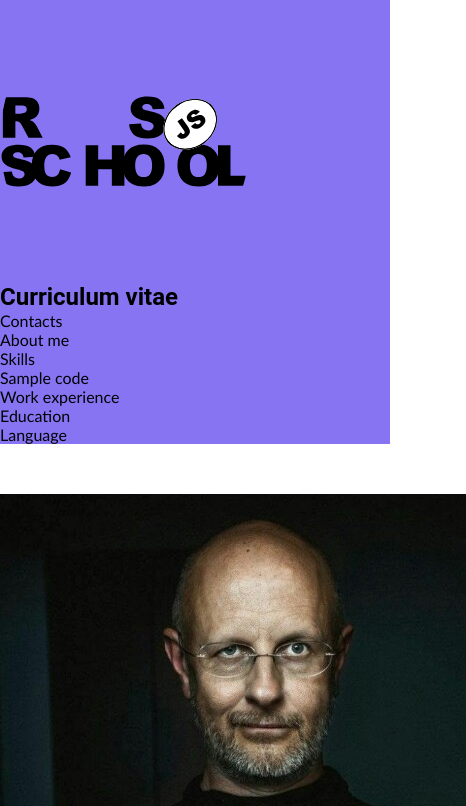
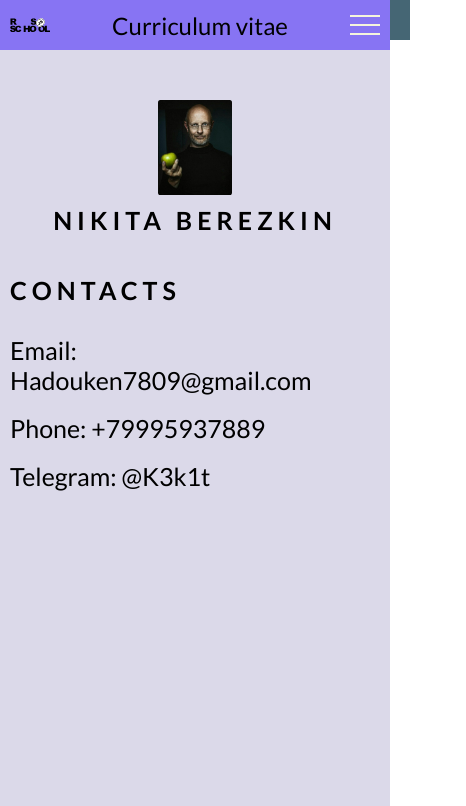
Before and after one commit to k3kit/rsschool-cv, a plain HTML site: page index.html in a window 390 px wide. Shown: the top 806 px of the page, 466 px wide, since content can reach past the window. Drawn offline with nearby package versions, Linux system fonts and the light colour scheme; a script that the page names is missing.

Commit message:
feat: add style

```diff
--- a/style/style.css
+++ b/style/style.css
@@ -4,14 +4,66 @@
   border: 0;
 }
 
-  html {
-    scroll-behavior: smooth;
+html,body {
+  height: 100%;
+  font-family: 'Lato', sans-serif;
+  font-weight: 400;
 }
-  body{
-      font-family: 'Gill Sans', 'Gill Sans MT', Calibri, 'Trebuchet MS', sans-serif;
+
+.header{
+  position: fixed;
+  width: 100%;
+  top: 0;
+  left: 0;
+  z-index: 50;
 }
+.header:before{
+  content: '';
+  position: absolute;
+  top:0;
+  left: 0;
+  width: 100%;
+  height: 100%;
+  background-color: #8774f3;
+  z-index: 2;
+}
+
+.header__body{
+  position: relative;
+  display: flex;
+  justify-content: space-between;
+  height: 80px;
+  align-items: center;
+}
+
+.header__list{
+  display: flex;
+  position: relative;
+  z-index: 2;
+}
+
+.header__list li{
+  margin: 0px 0px 0px 20px;
+}
+
+.header__link{
+  text-transform: uppercase;
+  font-size: 18px;
+}
+.container{
+  max-width: 1180px;
+  margin: 0 auto;
+  padding: 0px 10px;
+}
+
+.header__body{
+  position: relative;
+
+}
+
 h1,h2,h3{
-    font-family: 'Roboto';
+  font-family: 'Lato';
+  font-weight: 700;
 }
 
 li{
@@ -28,18 +80,19 @@ a:visited {
 a:hover {
   text-decoration: none;
   cursor:pointer;
+  transition: transform 0.3s ease-out;
 }
+
+
 .section-title {
-    font-family: Forum;
-    font-weight: normal;
   line-height: 50px;
   font-size: 25px;
   letter-spacing: 5px;
   text-transform: uppercase;
+  padding-bottom: 20px;
+}
 
-  }
 .section-text{
-    font-family: Roboto;
   font-style: normal;
   font-weight: 300;
   font-size: 22px;
@@ -47,54 +100,149 @@ a:hover {
 }
 
 .header__photo{
-    height: 280px;
-    width: 250px;
-    border-radius: 50%;
-    margin-right: 50px;
+  flex: 0 0 60px;
+  overflow: hidden;
+  position: relative;
+  z-index: 3;
 }
+
+.header__photo img{
+  max-width: 100%;
+  display: block;
+}
+
 
 .header__title{
   font-size: 50px;
 }
+
 .header__subtitle{
   font-size: 80px;
 }
+
 .wrapper{
   margin: 0 auto;
   max-width: 1440px;
 }
 
-  .header{
-
-    background-color: #8774f3;
-    color: #000000;
-    margin-bottom: 50px;
+.main{
+  padding: 100px 0px 0px 0px;
+  background-color: hsla(249, 27%, 65%, 0.336);
+  width: 100%;
+  top: 0;
+  left: 0;
 }
 
-  .header__wrapper{
-      display: flex;
-      align-items: center
+.header__burger{
+  display: none;
+}
+.header__logo{
+  overflow: hidden;
+    position: relative;
+    z-index: 3;
+    font-weight: normal;
+}
+.header__list{
+  transition: 1s;
+
+}
+.menu__list:hover{
+  transform: scale(1.2);
+
+}
+.menu__link:focus{
+  transform: scale(1.2);
+
 }
 
-  .header__list-items{
-    display: flex;
-    justify-content:space-around;
+  /* burger menu */
+@media (max-width:768px){
+
+
+  .header__photo{
+    flex: 0 0 40px;
+  }
+  .header__body{
+    height: 50px;
+  }
+  .header__burger{
+    display: block;
+    position: relative;
+    width: 30px;
+    height: 20px;
+    position: relative;
+    z-index: 3;
   }
 
-  .header__list-item{
-    color: #131111;
-    transition: all 0.4s;
-    font-size: 30px;
-  }
-  .header__list-item:hover{
-      font-size: 35px;
-    color: #131111;
+  .header__menu{
+    position: fixed;
+    top: -100%;
+    left: 0;
+    width: 100%;
+    height: 100%;
+    background-color:  rgba(69, 102, 116,1.0 );
+    padding: 20px  10px 20px 10px;
   }
 
+  .header__menu.active{
+    top:0;
+    transition: all 0.5s ease 0s;
+  }
+  .header__burger span{
+    position: absolute;
+    background-color: beige;
+    left: 0;
+    width: 100%;
+    height: 2px;
+    top: 9px;
+    transition: all 0.3s ease 0s;
+  }
+  .header__burger:before,
+  .header__burger:after{
+    content: '';
+    background-color: beige;
+    position: absolute;
+    width: 100%;
+    height: 2px;
+    left: 0;
+    transition: all 0.3s ease 0s;
+  }
+
+  .header__burger:before{
+    top:0;
+  }
+
+  .header__burger:after{
+    bottom: 0;
+  }
+
+  .header__burger.active:before{
+    transform: rotate(45deg);
+    top: 9px;
+  }
+
+  .header__burger.active:after{
+    transform: rotate(-45deg);
+    bottom: 9px;
+  }
+
+  .header__burger.active span{
+    transform: scale(0);
+  }
+  .header__list{
+    display: block;
+  }
+
+  .header__list li{
+    margin: 0px 0px 20px;
+  }
+}
+
+
+
 .section__code-pre{
-     margin-left: 50px;
-  margin-right: 50px;
-  background-color: rgb(5, 17, 29);
+
+
   border: solid gray 2px;
   border-radius: 10px;
 }
@@ -102,8 +250,9 @@ a:hover {
 .section__code-text{
   color: #e2b882;
 }
+
 section{
-    padding-bottom: 30px;
+  padding-bottom: 300px;
 }
 
 .footer__logo{
@@ -115,9 +264,37 @@ a:hover {
 .footer{
   background-color: #8774f3;
 }
+
 .footer__wrap{
   display: flex;
   align-items: center;
   justify-content: center;
 
 }
+
+.section__li{
+padding-bottom: 18px;
+font-size: 25px;
+}
+h4{
+  font-size: 35px;
+
+}
+.hljs {
+  background-color: hsla(249, 27%, 65%, 0.336);
+}
+
+.title__education{
+  padding-bottom: 18px;
+}
+.contact{
+  display: flex;
+  align-items: center;
+  flex-direction: column;
+  justify-content: center;
+  flex-wrap: wrap;
+}
+.contact__photo{
+  border-radius: 3%;
+  width: 20%;
+}
```
Lines whose indentation alone changed are shown as unchanged.
